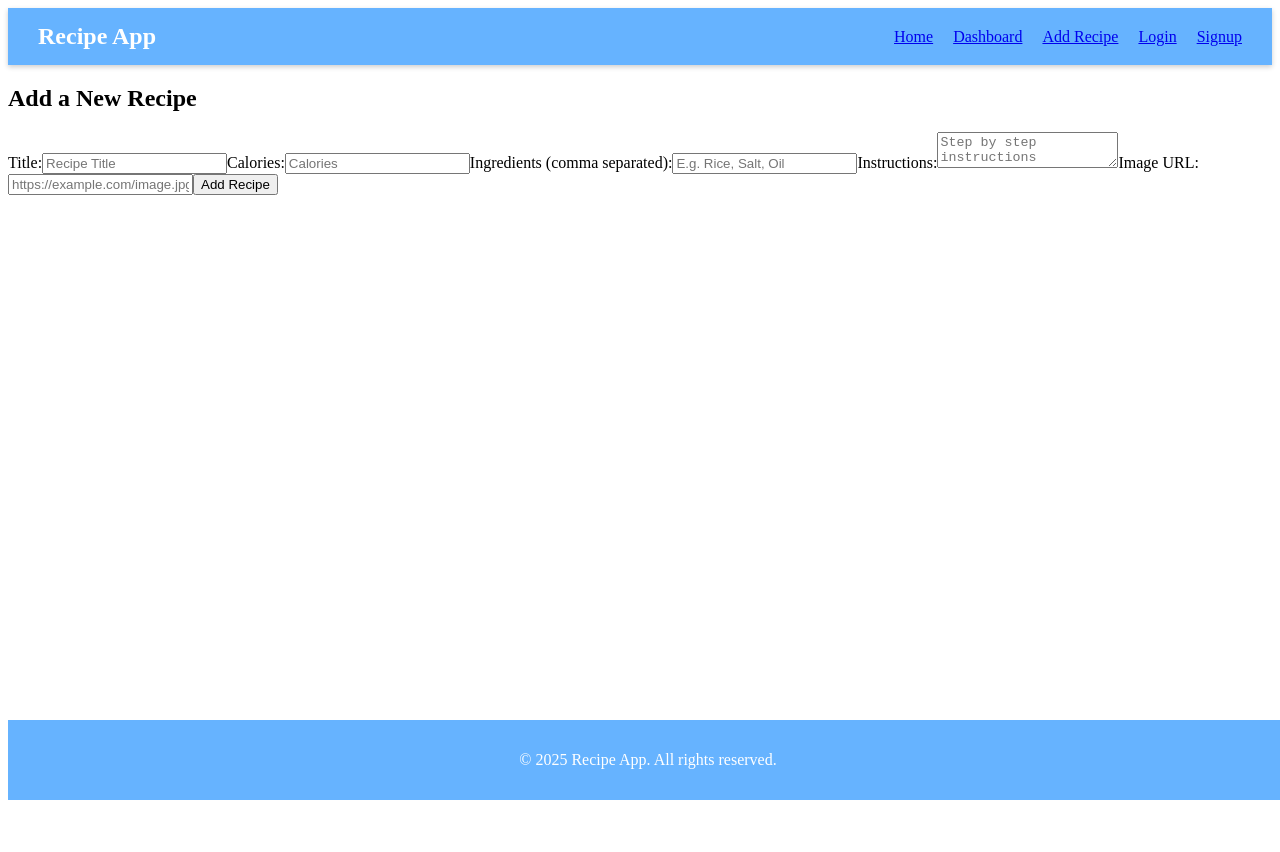
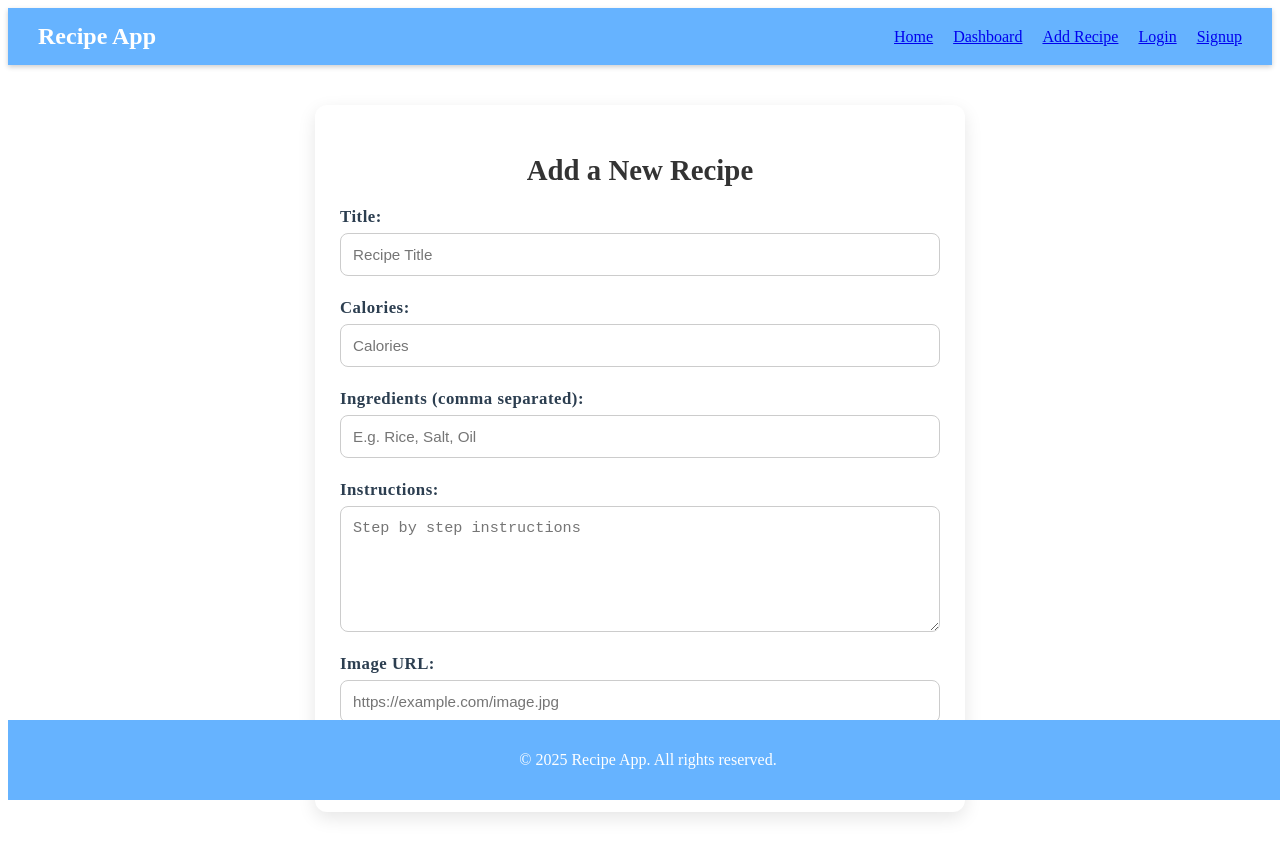
Before and after one commit to mahiawasthi23/recipe_food, a React (Vite) app in the folder recipe_food/: page /recipeform in a window 1280 px wide. Before the commit the page ends 800 px from the top, so only its background shows below. Built offline with nearby package versions, Linux system fonts and the light colour scheme.

Commit message:
after login user when click on dashbord linke then rediract on dashboard

```diff
--- a/recipe_food/src/pages/Dashboard.jsx
+++ b/recipe_food/src/pages/Dashboard.jsx
@@ -5,7 +5,10 @@ import "./Dashboard.css";
 const Dashboard = () => {
   const location = useLocation();
   const navigate = useNavigate();
-  const user = location.state?.user;
+
+
+  const storedUser = JSON.parse(localStorage.getItem("user"));
+  const user = location.state?.user || storedUser;
 
   const [recipes, setRecipes] = useState([]);
   const [totalCalories, setTotalCalories] = useState(0);
--- a/recipe_food/src/pages/RecipeForm.css
+++ b/recipe_food/src/pages/RecipeForm.css
@@ -1,37 +1,116 @@
-.recipeform-container {
-  max-width: 400px;
-  margin: 50px auto;
-  padding: 30px;
-  border: 1px solid #ccc;
-  border-radius: 10px;
-  box-shadow: 0 2px 8px rgba(0,0,0,0.2);
-  background-color: #f9f9f9;
+.recipe-form-container {
+  max-width: 600px;
+  margin: 40px auto;
+  padding: 25px;
+  background: #ffffff;
+  border-radius: 12px;
+  box-shadow: 0 6px 18px rgba(0, 0, 0, 0.1);
+  transition: box-shadow 0.3s ease, transform 0.3s ease;
 }
 
-.recipeform-container h2 {
-  text-align: center;
-  margin-bottom: 20px;
+
+.recipe-form-container:hover {
+  box-shadow: 0 10px 25px rgba(0, 0, 0, 0.15);
+  transform: translateY(-4px);
 }
 
-.recipeform-container form input {
-  width: 100%;
-  padding: 10px;
-  margin-bottom: 15px;
-  border-radius: 5px;
-  border: 1px solid #ccc;
+.recipe-form-container h2 {
+  text-align: center;
+  color: #333;
+  margin-bottom: 20px;
+  font-size: 1.8rem;
 }
 
-.recipeform-container form button {
-  width: 100%;
-  padding: 10px;
-  border: none;
-  border-radius: 5px;
-  background-color: #66b3ff;
-  color: white;
-  font-size: 16px;
-  cursor: pointer;
+.recipe-form {
+  display: flex;
+  flex-direction: column;
+  gap: 18px;
 }
 
-.recipeform-container form button:hover {
-  background-color: #3399ff;
+.recipe-form label {
+  display: flex;
+  flex-direction: column;
+  font-size: 1.05rem;
+  font-weight: 600;
+  color: #2c3e50;
+  margin-bottom: 4px;
+  letter-spacing: 0.5px;
+  position: relative;
 }
+
+.recipe-form input,
+.recipe-form textarea {
+  margin-top: 6px;
+  padding: 12px;
+  border: 1px solid #ccc;
+  border-radius: 8px;
+  font-size: 0.95rem;
+  outline: none;
+  transition: border-color 0.2s ease-in-out, box-shadow 0.2s ease-in-out, transform 0.2s ease;
+}
+
+
+.recipe-form input:hover,
+.recipe-form textarea:hover {
+  border-color: #4cafef;
+  box-shadow: 0 2px 8px rgba(76, 175, 239, 0.2);
+  transform: scale(1.01);
+}
+
+.recipe-form input:focus,
+.recipe-form textarea:focus {
+  border-color: #4cafef;
+  box-shadow: 0 0 6px rgba(76, 175, 239, 0.3);
+}
+
+.recipe-form textarea {
+  min-height: 100px;
+  resize: vertical;
+}
+
+.recipe-form button {
+  background: #4cafef;
+  color: #fff;
+  padding: 12px;
+  border: none;
+  border-radius: 8px;
+  font-size: 1rem;
+  cursor: pointer;
+  font-weight: 600;
+  transition: background 0.3s ease, box-shadow 0.3s ease, transform 0.2s ease;
+}
+
+
+.recipe-form button:hover {
+  background: #3b9bd6;
+  box-shadow: 0 4px 12px rgba(76, 175, 239, 0.4);
+  transform: translateY(-2px);
+}
+
+.recipe-form button:active {
+  transform: translateY(0);
+  box-shadow: 0 2px 6px rgba(76, 175, 239, 0.2);
+}
+
+
+@media (max-width: 768px) {
+  .recipe-form-container {
+    margin: 20px;
+    padding: 20px;
+  }
+
+  .recipe-form-container h2 {
+    font-size: 1.5rem;
+  }
+
+  .recipe-form input,
+  .recipe-form textarea {
+    font-size: 0.9rem;
+    padding: 10px;
+  }
+
+  .recipe-form button {
+    font-size: 0.95rem;
+    padding: 10px;
+  }
+}
```
